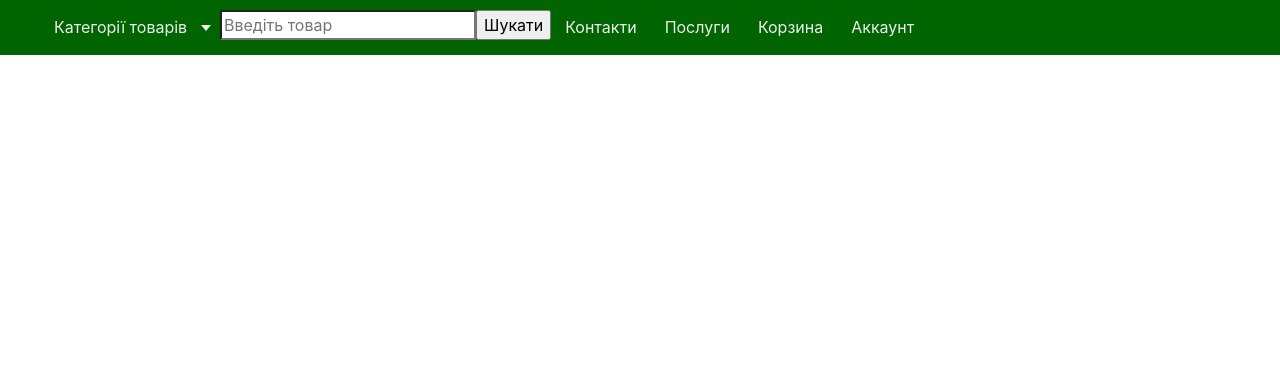
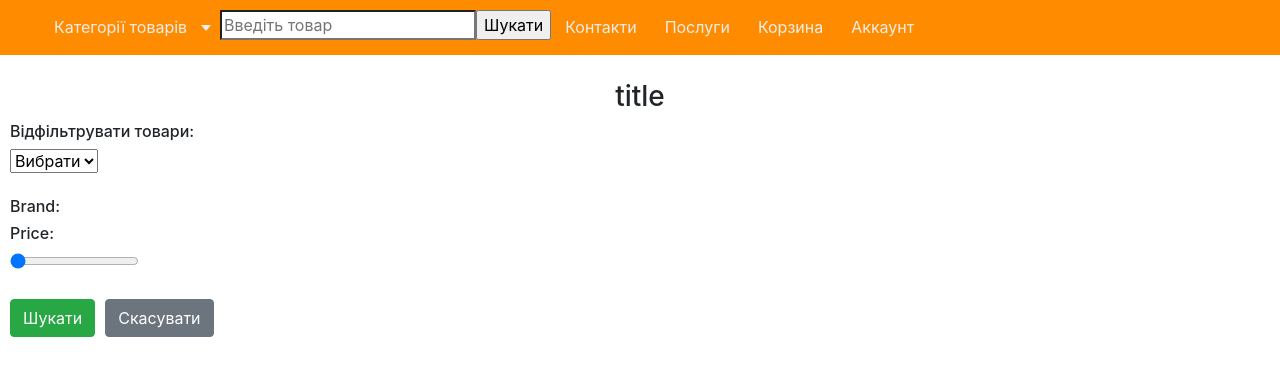
Before and after one commit to IvanDrebot/onlineShop, an Angular app: page /phones in a window 1280 px wide. Before the commit this address led to /. Shown: the top 376 px of the page. Built offline with nearby package versions, Linux system fonts and the light colour scheme.

Commit message:
add product component

```diff
--- a/src/app/app.component.css
+++ b/src/app/app.component.css
@@ -1,5 +1,5 @@
 .main{
-  background: darkgreen;
+  background: darkorange;
   width: 100%;
   height: 50px;
   padding-top: 10px;
@@ -18,7 +18,7 @@ li {
 }
 
 #menu {
-  background: darkgreen;
+  background: darkorange;
   color: #eee;
   height: 45px;
 }
--- a/src/app/app.module.ts
+++ b/src/app/app.module.ts
@@ -4,8 +4,9 @@ import { NgModule } from '@angular/core';
 import { AppComponent } from './app.component';
 import {FormsModule} from '@angular/forms';
 import {HttpClientModule} from '@angular/common/http';
-import {MainRoutingModule} from '../routing/main-routing.module';
+import {MainRoutingModule} from '../routing/mainRouting.module';
 import {AuthModule} from './user/auth.module';
+import {ProductModule} from './product/product.module';
 
 @NgModule({
   declarations: [
@@ -16,7 +17,8 @@ import {AuthModule} from './user/auth.module';
     FormsModule,
     HttpClientModule,
     MainRoutingModule,
-    AuthModule
+    AuthModule,
+    ProductModule
   ],
   providers: [],
   bootstrap: [AppComponent]
--- /dev/null
+++ b/src/app/product/phones/details-phone/details-phone.component.html
@@ -0,0 +1,3 @@
+<p>
+  details-phone works!
+</p>
--- /dev/null
+++ b/src/app/product/phones/details-phone/details-phone.component.ts
@@ -0,0 +1,15 @@
+import { Component, OnInit } from '@angular/core';
+
+@Component({
+  selector: 'app-details-phone',
+  templateUrl: './details-phone.component.html',
+  styleUrls: ['./details-phone.component.css']
+})
+export class DetailsPhoneComponent implements OnInit {
+
+  constructor() { }
+
+  ngOnInit() {
+  }
+
+}
--- /dev/null
+++ b/src/app/product/phones/phones.component.css
@@ -0,0 +1,52 @@
+.main{
+  width: 100%;
+  box-sizing: border-box;
+  clear: both;
+  margin-top: 30px;
+}
+.filters{
+  width: 20%;
+  margin-left: 10px;
+  float: left;
+  height: 600px;
+}
+.products{
+  width: 75%;
+  float: right;
+  display: inline-block;
+}
+
+div.gallery {
+  margin: 15px;
+  float: left;
+  width: 180px;
+}
+
+div.desc {
+  padding: 15px;
+  text-align: center;
+}
+
+.pagination {
+  /*margin: 0;*/
+  /*margin-top: 400px;*/
+  /*float: left;*/
+}
+.pagination a{
+  display: inline;
+  font-size: 100%;
+}
+
+.pagination a.active {
+  background-color: #4CAF50;
+  color: white;
+  border-radius: 5px;
+}
+
+.pagination a:hover:not(.active) {
+  background-color: #ddd;
+  border-radius: 5px;
+}
+input[type='submit']:hover{
+  background: red;
+}
--- /dev/null
+++ b/src/app/product/phones/phones.component.html
@@ -0,0 +1,49 @@
+<div class="main">
+  <h3 style="text-align: center">title</h3>
+  <div class="filters">
+    <h6>Відфільтрувати товари:</h6>
+    <select>
+      <option value="Вибрати" hidden disabled selected>Вибрати</option>
+      <option>item-1</option>
+      <option>item-2</option>
+      <option>item-3</option>
+    </select>
+    <br><br>
+
+    <h6>Brand:</h6>
+    <p *ngFor="let categor of category">
+      <input type="radio" name="phone" routerLink="/phones">{{categor.name}}
+    </p>
+
+    <h6>Price:</h6>
+    <form oninput="x.value=parseInt(a.value)">
+      <input type="range" min="2000" max="15000" id="a" name="a" step="100"><br>
+      <output name="x" for="a"></output>
+      <!--          <input type="text" placeholder="Від" style="width: 20%">-->
+      <!--          <input type="text" placeholder="До" style="width: 20%">-->
+    </form>
+
+    <button type="submit" class="btn btn-success" style="margin-right: 10px">Шукати</button>
+    <button type="reset" class="btn btn-secondary">Скасувати</button>
+
+
+  </div>
+  <div class="products" *ngFor="let phone of phones">
+    <p>Model: {{phone.category}}</p>
+    <div class="gallery">
+      <a [routerLink]="'/phones/' + phone._id">
+        <img src="{{phone.imgUrl}}" width="100%" height="160px">
+        <div class="desc">
+          <p>Price: {{phone.price}}</p>
+          <p>Specifications: {{phone.brand}}</p>
+        </div>
+      </a>
+    </div>
+  </div>
+  <!---------------------------Pagination------------------------------>
+</div>
+<div class="pagination" *ngFor="let page of arrayOfPages">
+  <a routerLink="/phones" (click)="backPagination(page)">{{page}}</a>
+</div>
+
+<router-outlet></router-outlet>
--- /dev/null
+++ b/src/app/product/phones/phones.component.ts
@@ -0,0 +1,15 @@
+import { Component, OnInit } from '@angular/core';
+
+@Component({
+  selector: 'app-phones',
+  templateUrl: './phones.component.html',
+  styleUrls: ['./phones.component.css']
+})
+export class PhonesComponent implements OnInit {
+
+  constructor() { }
+
+  ngOnInit() {
+  }
+
+}
--- a/src/app/user/auth.module.ts
+++ b/src/app/user/auth.module.ts
@@ -2,7 +2,7 @@ import { NgModule } from '@angular/core';
 import { CommonModule } from '@angular/common';
 import {LoginComponent} from './login/login.component';
 import {RegisterComponent} from './register/register.component';
-import {MainRoutingModule} from '../../routing/main-routing.module';
+import {MainRoutingModule} from '../../routing/mainRouting.module';
 import {FormsModule} from '@angular/forms';
 import {UserInfoComponent} from './user-info/user-info.component';
 import {LogoutComponent} from './logout/logout.component';
--- a/src/routing/main-routing.module.ts
+++ b/src/routing/mainRouting.module.ts
@@ -5,14 +5,16 @@ import {LoginComponent} from '../app/user/login/login.component';
 import {RegisterComponent} from '../app/user/register/register.component';
 import {UserInfoComponent} from '../app/user/user-info/user-info.component';
 import {LogoutComponent} from '../app/user/logout/logout.component';
+import { PhonesComponent } from '../app/product/phones/phones.component';
+import { DetailsPhoneComponent } from '../app/product/phones/details-phone/details-phone.component';
 
 const routes: Routes = [
   {path: 'register', component: RegisterComponent},
   {path: 'login', component: LoginComponent},
   {path: 'user-info', component: UserInfoComponent},
   {path: 'logout', component: LogoutComponent},
-  // {path: 'phones', component: PhonesComponent},
-  // {path: 'phones/:id', component: DetailsPhoneComponent},
+  {path: 'phones', component: PhonesComponent},
+  {path: 'phones/:id', component: DetailsPhoneComponent},
 ];
 
 @NgModule({
```
Also changed, not shown: src/app/product/product.module.ts (added, +21 -0 lines), src/services/phone.service.ts (added, +8 -0 lines), src/app/product/phones/details-phone/details-phone.component.css (added).
